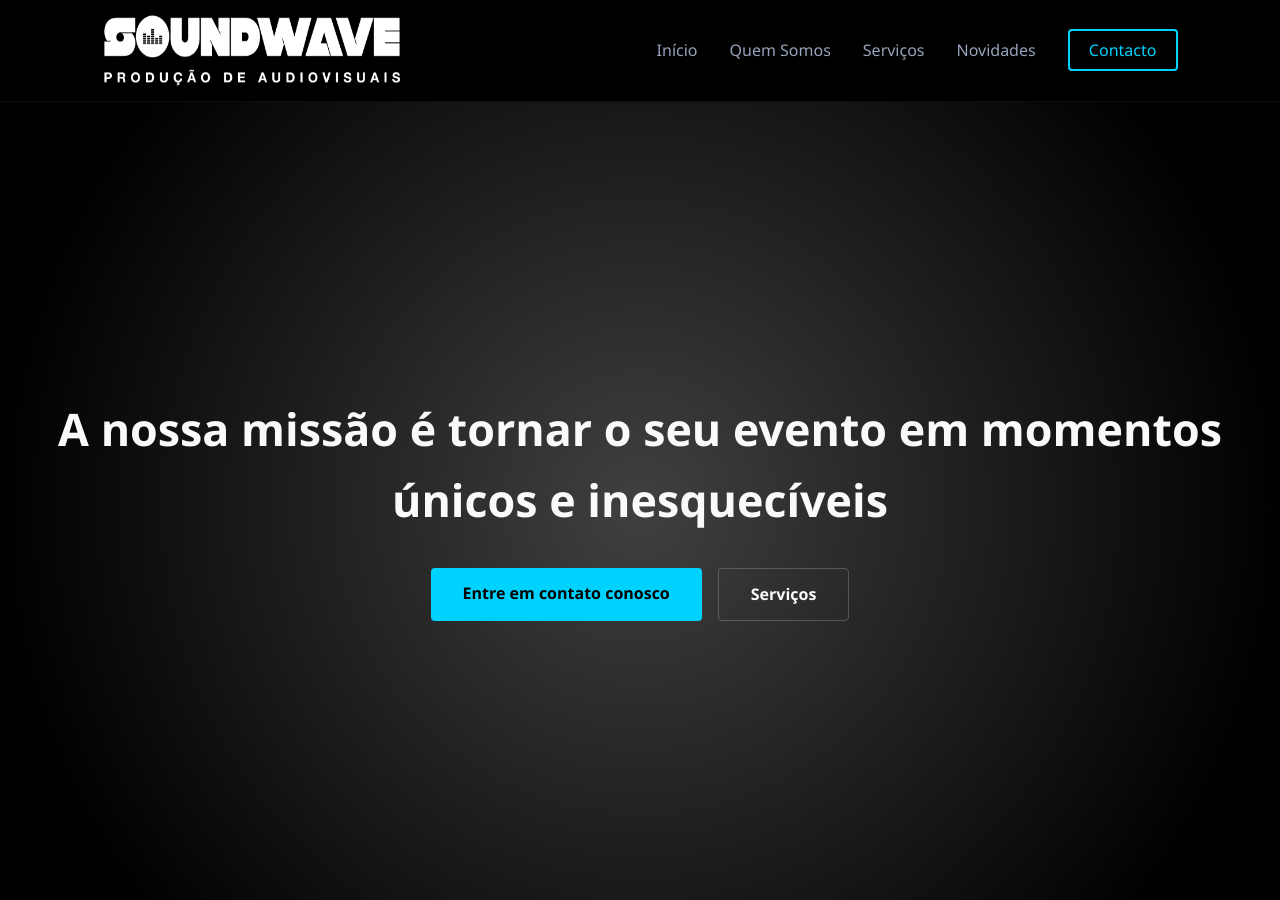
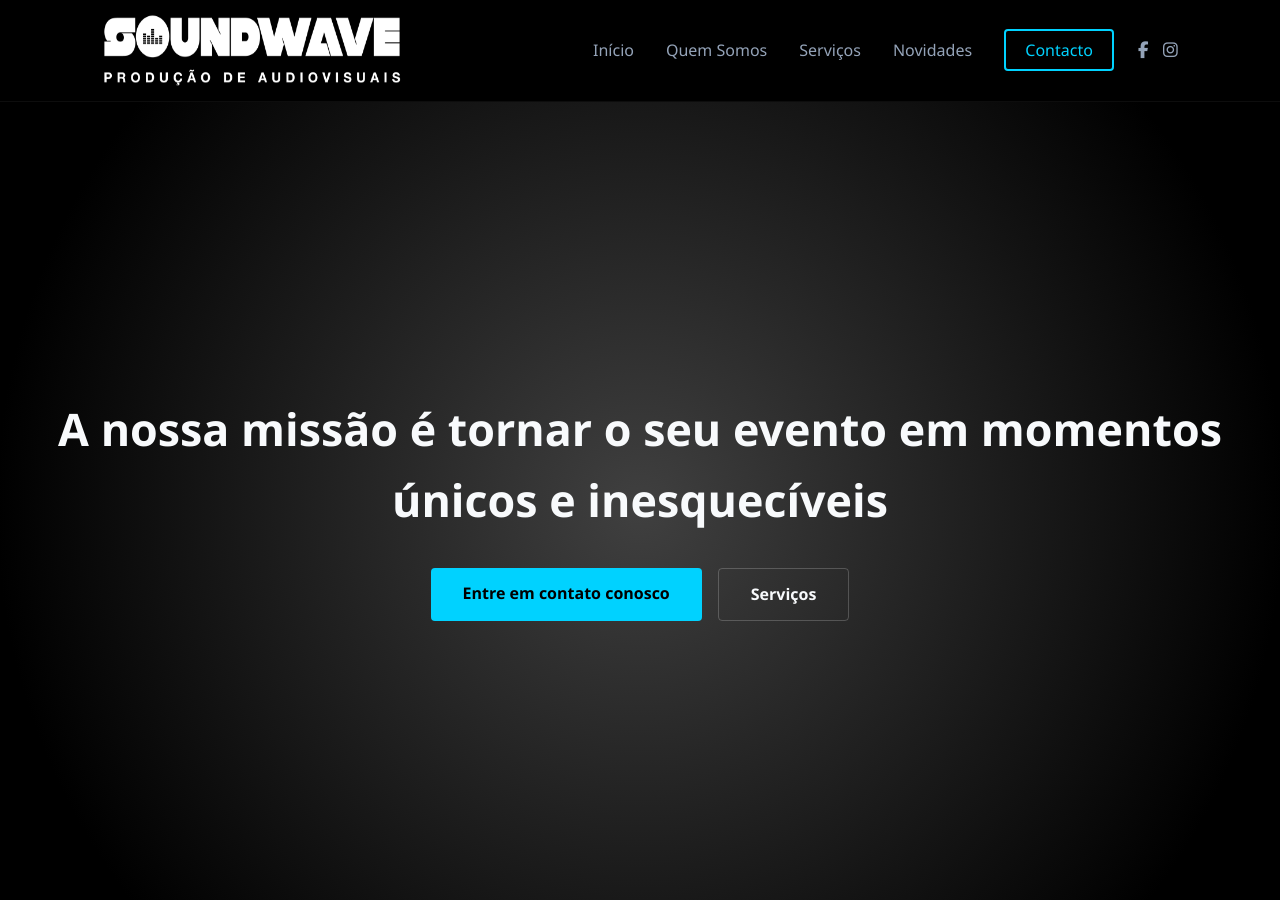
Before and after one commit to jaarego/jaarego.github.io, a Jekyll site: the page built from index.html, in a window 1280 px wide and 900 px high. Built offline with Jekyll 4.4.1, drawn with Linux system fonts in a browser that asks for light colours.

Commit message:
redes sociais

```diff
--- a/_includes/navbar.html
+++ b/_includes/navbar.html
@@ -22,4 +22,15 @@
             <li><a href="{{ '/#contacto' | relative_url }}" class="btn-nav">Contacto</a></li>
         </ul>
     </nav>
+
+    <div class="nav-socials" aria-label="Redes sociais">
+        <a href="https://www.facebook.com/soundwaveproducoes" target="_blank" rel="noopener noreferrer"
+            aria-label="Facebook">
+            <i class="fa-brands fa-facebook-f" aria-hidden="true"></i>
+        </a>
+        <a href="https://www.instagram.com/TEU-USERNAME/" target="_blank" rel="noopener noreferrer"
+            aria-label="Instagram">
+            <i class="fa-brands fa-instagram" aria-hidden="true"></i>
+        </a>
+    </div>
 </header>
--- a/_layouts/default.html
+++ b/_layouts/default.html
@@ -5,10 +5,12 @@
     <meta charset="UTF-8">
     <meta name="viewport" content="width=device-width, initial-scale=1.0">
     <title>SOUNDWAVE produções | Produção de Eventos e Audiovisuais</title>
-    <meta name="description" content="Produção e organização de eventos, aluguer de equipamentos audiovisuais e contratação de artistas em Portugal.">
+    <meta name="description"
+        content="Produção e organização de eventos, aluguer de equipamentos audiovisuais e contratação de artistas em Portugal.">
     <link rel="stylesheet" href="{{ '/assets/css/main.css' | relative_url }}">
     <link rel="icon" type="image/png" sizes="32x32" href="{{ '/assets/images/favicon.png' | relative_url }}">
     <link rel="shortcut icon" href="{{ '/assets/images/favicon.png' | relative_url }}">
+    <link rel="stylesheet" href="https://cdnjs.cloudflare.com/ajax/libs/font-awesome/6.5.1/css/all.min.css">
 </head>
 
 <body>
--- a/_sass/_navbar.scss
+++ b/_sass/_navbar.scss
@@ -113,3 +113,31 @@
 .menu-toggle {
     display: none;
 }
+
+/* -------------------------------------------------
+   REDES SOCIAIS NA NAVBAR
+   Ícones alinhados à direita, com espaçamento e hover.*/
+.nav-socials {
+    display: flex;
+    align-items: center;
+    gap: 0.9rem;
+    flex-shrink: 0;
+}
+
+/* Links dos ícones sociais */
+.nav-socials a {
+    display: inline-flex;
+    align-items: center;
+    justify-content: center;
+    color: var(--text-muted);
+    text-decoration: none;
+    font-size: 1.05rem;
+    transition: color 0.3s ease, transform 0.3s ease, opacity 0.3s ease;
+}
+
+/* Hover e foco dos ícones sociais */
+.nav-socials a:hover,
+.nav-socials a:focus-visible {
+    color: var(--accent);
+    transform: translateY(-1px);
+}
--- a/_sass/_variables.scss
+++ b/_sass/_variables.scss
@@ -52,4 +52,5 @@
     */
     --text-muted: #94a3b8;
 
+
 }
```
